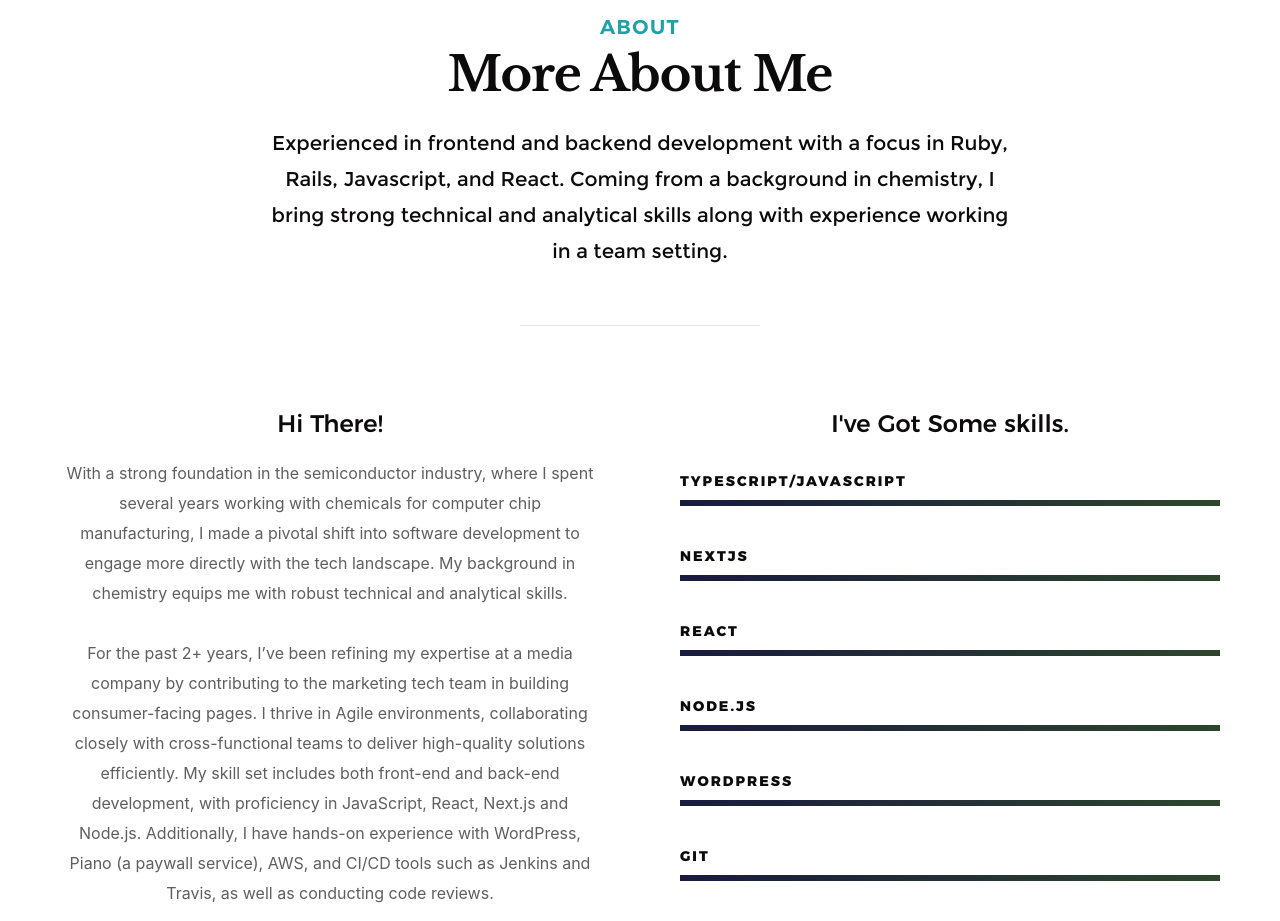
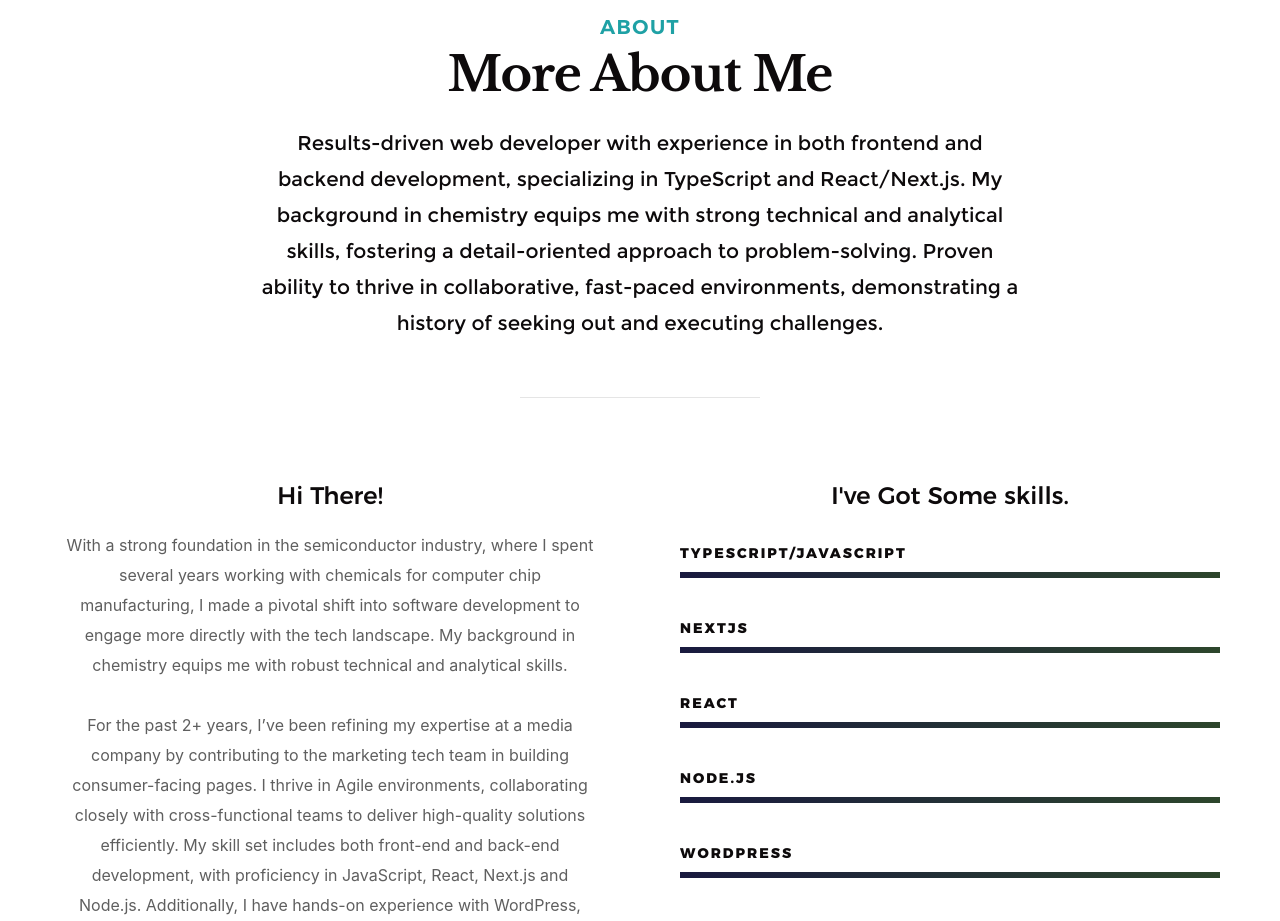
Before and after one commit to abaydar/amanda_baydar_portfolio, a React (Create React App) app: page / in a window 1280 px wide. Shown: the part 920-1841 px from the top of the page. Built offline with nearby package versions, Linux system fonts and the light colour scheme.

Commit message:
Update more about me statement

```diff
--- a/src/components/about/about.js
+++ b/src/components/about/about.js
@@ -7,7 +7,7 @@ function About(){
     <div className="col-full text-center">
       <h3>About</h3>
       <h1>More About Me</h1>
-      <p className="lead">Experienced in frontend and backend development with a focus in Ruby, Rails, Javascript, and React.  Coming from a background in chemistry, I bring strong technical and analytical skills along with experience working in a team setting.</p>
+      <p className="lead">Results-driven web developer with experience in both frontend and backend development, specializing in TypeScript and React/Next.js. My background in chemistry equips me with strong technical and analytical skills, fostering a detail-oriented approach to problem-solving. Proven ability to thrive in collaborative, fast-paced environments, demonstrating a history of seeking out and executing challenges.</p>
     </div>
   </div>
   <div className="row about-content">
```
